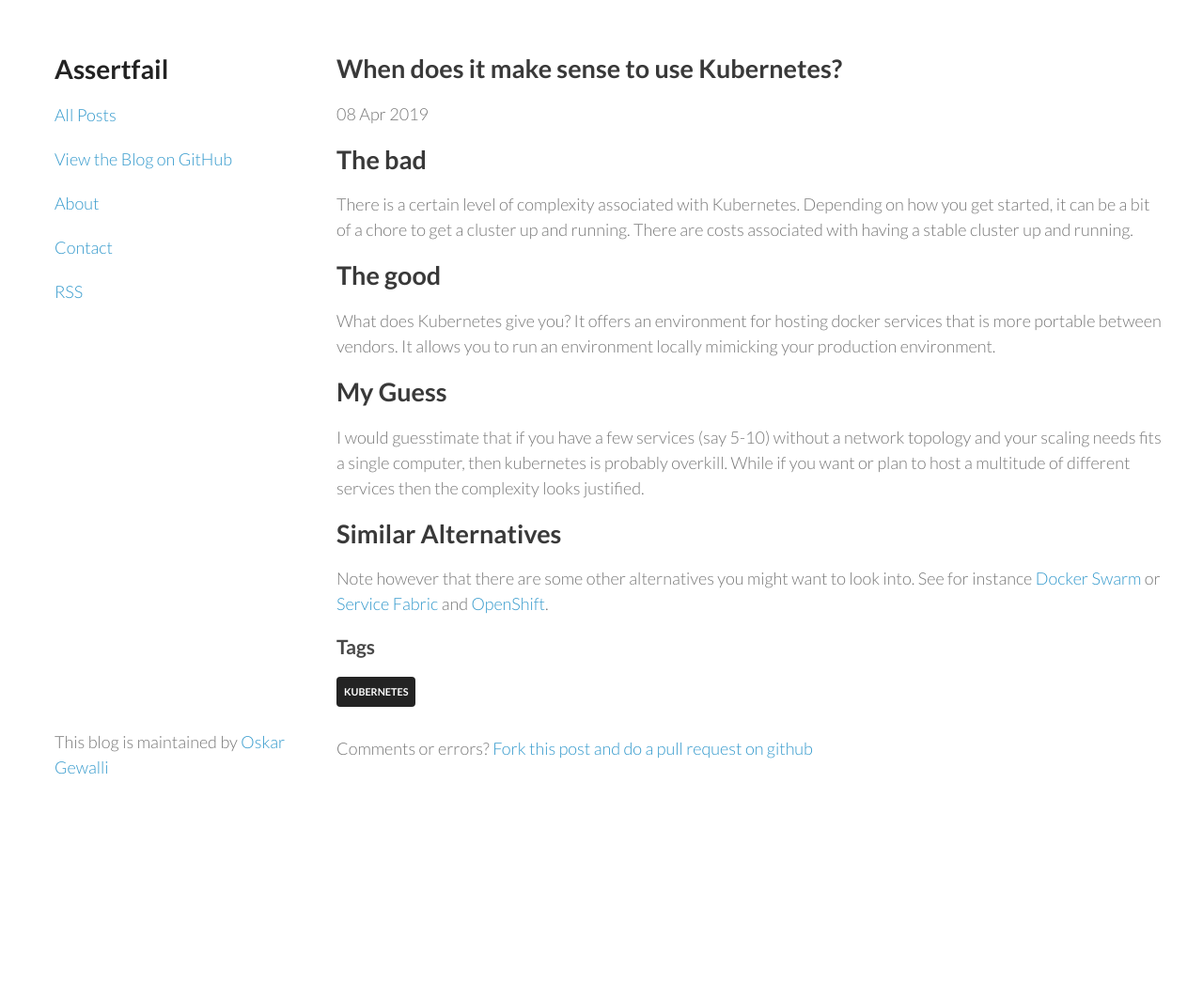
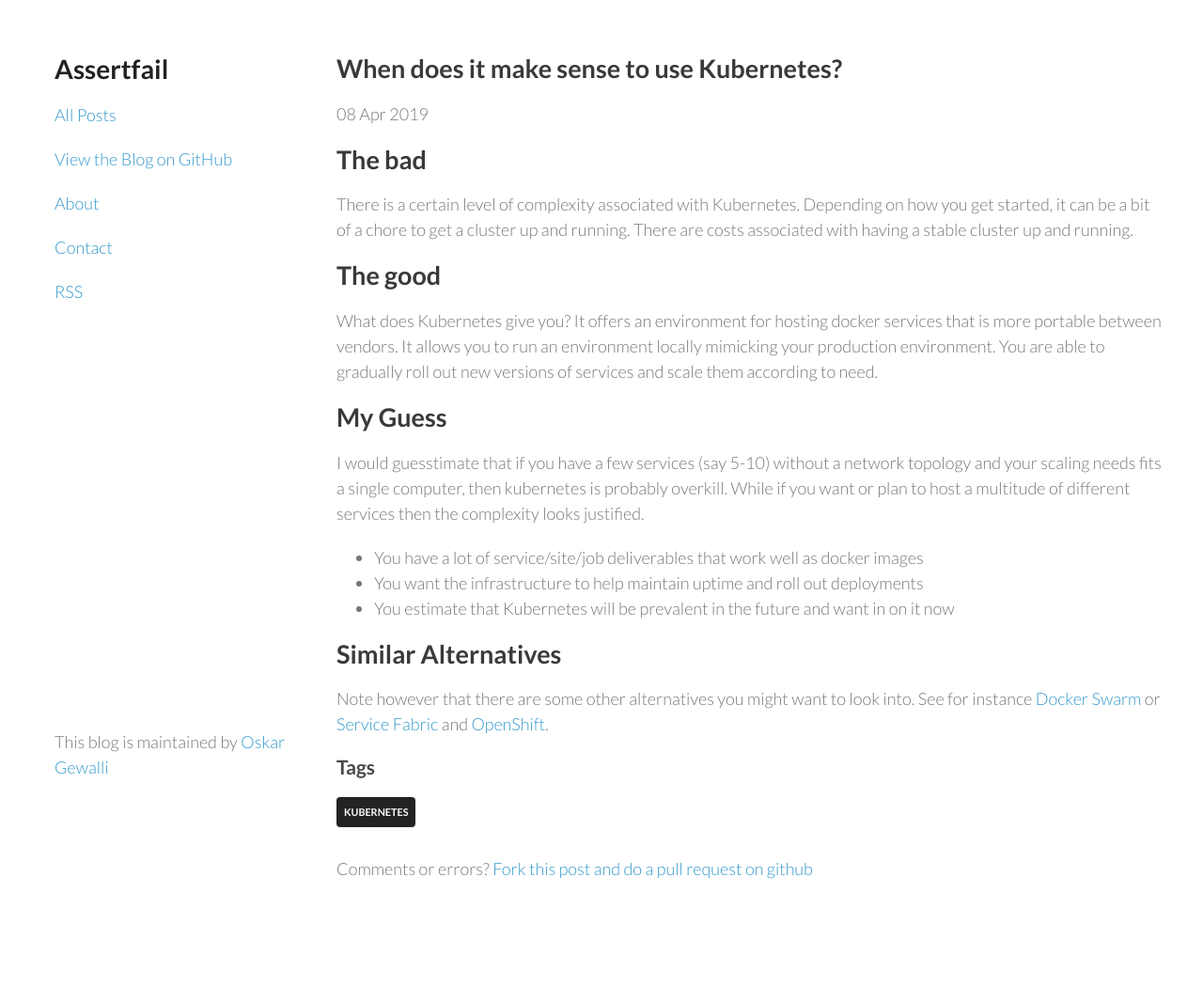
Before and after one commit to wallymathieu/assertfail, a Jekyll site: the page built from _posts/2019-04-08-When-does-it-make-sense-to-use-Kubernetes.md, in a window 1280 px wide. Shown: the whole page at 94% size. Built offline with Jekyll 4.4.1, drawn with Linux system fonts in a browser that asks for light colours; nearby versions of some CDN libraries; before the commit the page ends 938 px from its top, so only the background shows below that.

Commit message:
A bit more meat

```diff
--- a/_posts/2019-04-08-When-does-it-make-sense-to-use-Kubernetes.md
+++ b/_posts/2019-04-08-When-does-it-make-sense-to-use-Kubernetes.md
@@ -11,12 +11,16 @@
 
 ## The good
 
-What does Kubernetes give you? It offers an environment for hosting docker services that is more portable between vendors. It allows you to run an environment locally mimicking your production environment.
+What does Kubernetes give you? It offers an environment for hosting docker services that is more portable between vendors. It allows you to run an environment locally mimicking your production environment. You are able to gradually roll out new versions of services and scale them according to need.
 
 ## My Guess
 
 I would guesstimate that if you have a few services (say 5-10) without a network topology and your scaling needs fits a single computer, then kubernetes is probably overkill. While if you want or plan to host a multitude of different services then the complexity looks justified.
 
+- You have a lot of service/site/job deliverables that work well as docker images
+- You want the infrastructure to help maintain uptime and roll out deployments
+- You estimate that Kubernetes will be prevalent in the future and want in on it now
+
 ## Similar Alternatives
 
 Note however that there are some other alternatives you might want to look into. See for instance [Docker Swarm](https://docs.docker.com/engine/swarm/) or [Service Fabric](https://azure.microsoft.com/en-us/services/service-fabric/) and [OpenShift](https://www.openshift.com/).
```
